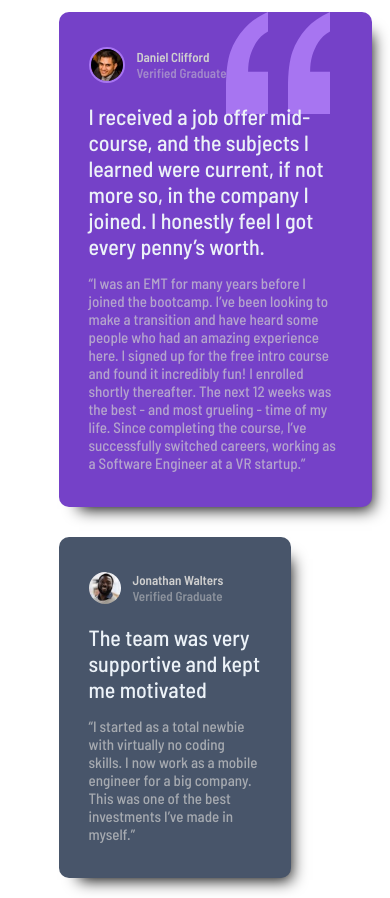
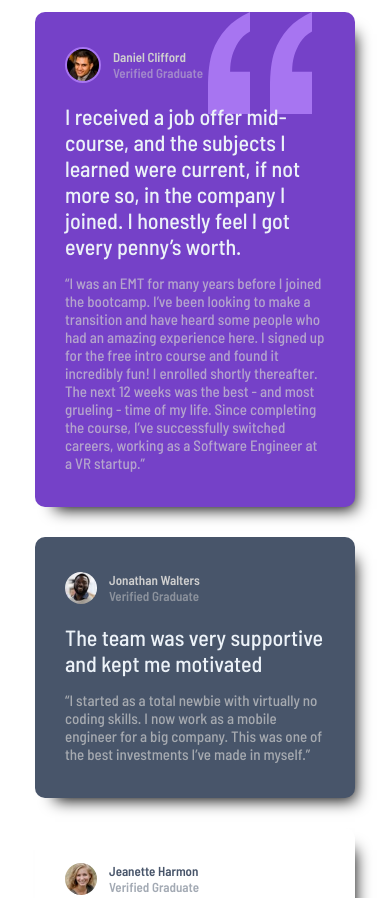
Before and after one commit to Yasmim-Coimbra/testimonials-grid-section, a plain HTML site: page index.html in a window 390 px wide. Shown: the top 898 px of the page. Drawn offline with Linux system fonts and the light colour scheme.

Commit message:
fix: fixing bugs involving the responsiveness of the site

```diff
--- a/src/css/responsive.css
+++ b/src/css/responsive.css
@@ -1,6 +1,10 @@
-@media (min-width: 1485px), (max-width: 1336px) {
-    body {
-        main .container .card {
+@media (max-width: 1336px), (min-width: 1485px) {
+
+    main .container .card.kira,
+    main .container .card.daniel,
+    main .container .card.patrick,
+    main .container .card.jeanette,
+    main .container .card.jonathan {
         width: 100%;
     }
 
@@ -11,7 +15,6 @@
 
     main .container .card.patrick {
         position: static;
-        }
     }
 }
 
@@ -25,15 +28,36 @@
             grid-template-areas:
                 "daniel" "jonathan" "jeanette" "patrick" "kira";
             width: 70%;
+            justify-content: center;
+        }
+
+        main .container .card.jonathan,
+        main .container .card.kira {
+            margin-left: 0;
+        }
+
+        main .container .card.patrick {
+            position: static;
+        }
+
+        main .container .card.kira,
+        main .container .card.daniel,
+        main .container .card.patrick,
+        main .container .card.jeanette,
+        main .container .card.jonathan {
+            width: 510.5px;
+            margin: 0 auto;
         }
     }
 }
 
-@media (max-width: 500px) {
-    main .container {
-        width: 100%;
-    }
-    main .container .card {
-        max-height: 800px;
+@media (max-width: 540px) {
+
+    main .container .card.kira,
+    main .container .card.daniel,
+    main .container .card.patrick,
+    main .container .card.jeanette,
+    main .container .card.jonathan {
+        max-width: 320px;
     }
 }
```
Lines whose indentation alone changed are shown as unchanged.
